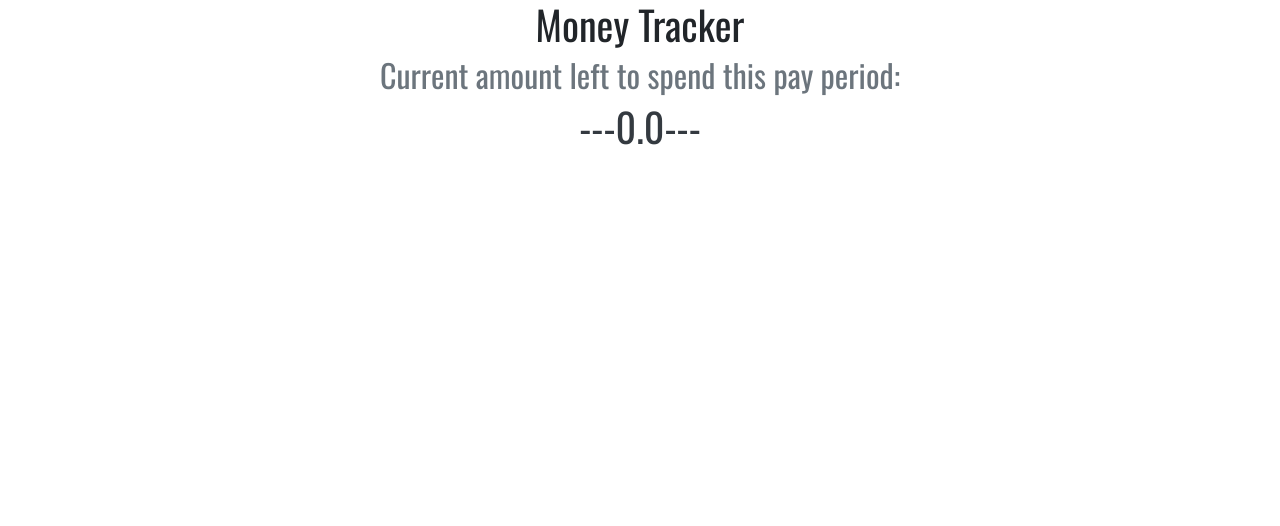
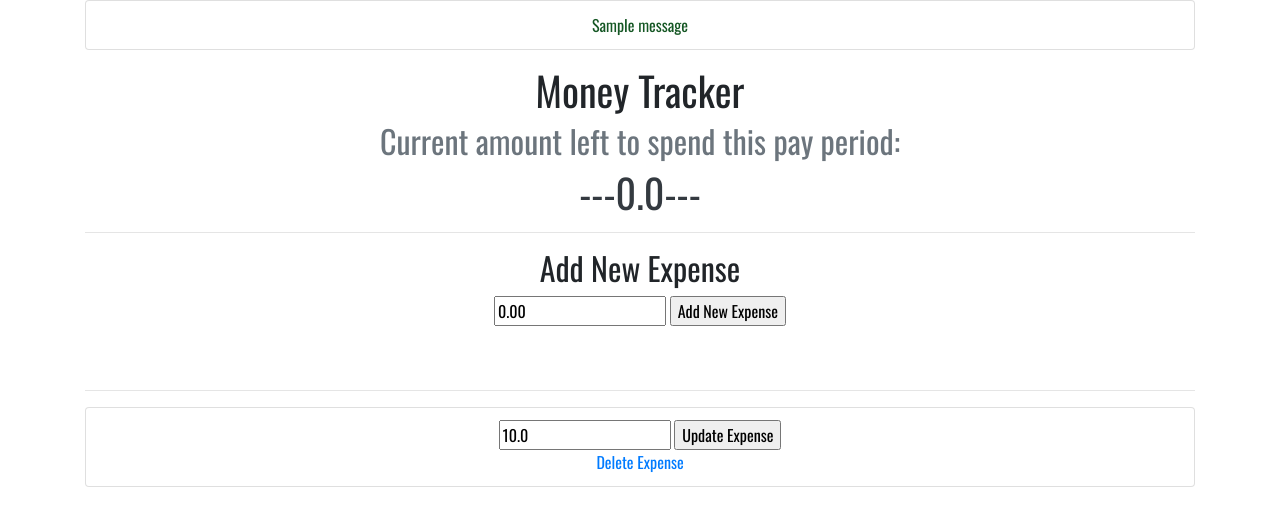
Before and after one commit to richardhanksjr/simple_budget_app, a Django app: page / in a window 1280 px wide. Shown: the top 526 px of the page. Run offline with Django 3.2, Linux system fonts and the light colour scheme; a user stored in the database is signed in; tables that the repository leaves empty hold one stand-in row (values such as "Sample post"); one stand-in notice (Sample message) is shown; parts of the project's set-up code (start-up, migrations or seed data) failed here and were passed over; some libraries are stand-ins or nearby versions.

Commit message:
Finished CRUD functionality

```diff
--- a/web_app/templates/web_app/base.html
+++ b/web_app/templates/web_app/base.html
@@ -11,6 +11,13 @@
 <body>
 
 <div class="container text-center">
+    {%  if messages %}
+        <ul class="list-group">
+            {%  for message in messages %}
+                <li class="list-group-item alert alert-success">{{ message }}</li>
+            {% endfor %}
+        </ul>
+    {% endif %}
     <h1>Money Tracker</h1>
     {% block content %}
     {% endblock %}
--- a/web_app/templates/web_app/index.html
+++ b/web_app/templates/web_app/index.html
@@ -2,4 +2,28 @@
 
 {% block content %}
     <h2 class="text-muted">Current amount left to spend this pay period: </h2><h1 class="text-dark">---{{ money_left }}---</h1>
+        <hr>
+    <h2>Add New Expense</h2>
+    <form method="post" action="{% url 'new-expense' %}">
+        {%  csrf_token %}
+        <input type="number" placeholder="1.0" step="0.01" min="0" name="amount" value="0.00">
+        <input type="submit" value="Add New Expense">
+    </form>
+    <br><br>
+    <hr>
+    <ul class="list-group">
+        {%  for expense in cycle_expenses %}
+            <li class="list-group-item list-group-item-action">
+{#                <a href="{% url 'update-expense' pk=expense.pk %}">Update</a>#}
+                <form method="post" action="{% url 'update-expense' %}">
+                    {%  csrf_token %}
+                    <input type="number" placeholder="1.0" step="0.01" min="0" name="amount" value="{{  expense.amount }}">
+                    <input type="hidden" name="pk" value="{{ expense.pk }}">
+                    <input type="submit" value="Update Expense">
+                </form>
+                <a href="{% url 'delete-expense' expense.pk %}" onclick="return confirm('Are you sure you want to delete this expense?');">Delete Expense</a>
+            </li>
+        {% endfor %}
+    </ul>
+
 {%  endblock %}
--- a/web_app/urls.py
+++ b/web_app/urls.py
@@ -4,4 +4,7 @@ from web_app import views
 
 urlpatterns = [
     path('', views.Index.as_view(), name='index'),
+    path('update-expense/', views.UpdateExpense.as_view(), name='update-expense'),
+    path('delete-expense/<pk>', views.DeleteExpense.as_view(), name='delete-expense'),
+    path('new-expense', views.NewExpense.as_view(), name='new-expense'),
 ]
--- a/web_app/views.py
+++ b/web_app/views.py
@@ -1,6 +1,9 @@
 from django.views.generic import TemplateView
+from django.views import View
+from django.http import HttpResponseRedirect, Http404
 from django.contrib.auth.mixins import LoginRequiredMixin
-from django.db.models import Sum
+from django.contrib.messages.views import SuccessMessageMixin
+from django.contrib import messages
 from web_app.models import PayCycle, Expense
 
 
@@ -15,4 +18,38 @@ class Index(LoginRequiredMixin, TemplateView):
         cycle_expenses = Expense.objects.filter(pay_cycle=pay_cycle)
         total_expenses = sum([cycle.amount for cycle in cycle_expenses])
         context['money_left'] = pay_cycle.pay_amount - total_expenses
+        context['cycle_expenses'] = cycle_expenses
         return context
+
+
+class UpdateExpense(View):
+    def post(self, request, *args, **kwargs):
+        try:
+            pk = request.POST.get('pk')
+            new_amount = request.POST.get('amount')
+            expense = Expense.objects.get(pk=pk)
+            expense.amount = new_amount
+            expense.save()
+            return HttpResponseRedirect('/')
+        except Expense.DoesNotExist:
+            raise Http404("Expense does not exist")
+
+
+class DeleteExpense(View):
+    def get(self, request, *args, **kwargs):
+        try:
+            pk = kwargs['pk']
+            Expense.objects.get(pk=pk).delete()
+            messages.add_message(request, messages.INFO, 'Expense successfully deleted!')
+            return HttpResponseRedirect('/')
+        except Expense.DoesNotExist:
+            return Http404("Expense does not exist")
+
+
+class NewExpense(View):
+    def post(self, request, *args, **kwargs):
+        amount = request.POST.get('amount')
+        pay_cycle = PayCycle.objects.order_by('-start_date').first()
+        new_expense = Expense.objects.create(amount=amount, pay_cycle=pay_cycle)
+        messages.add_message(request, messages.INFO, 'Expense successfully added!')
+        return HttpResponseRedirect('/')
```
